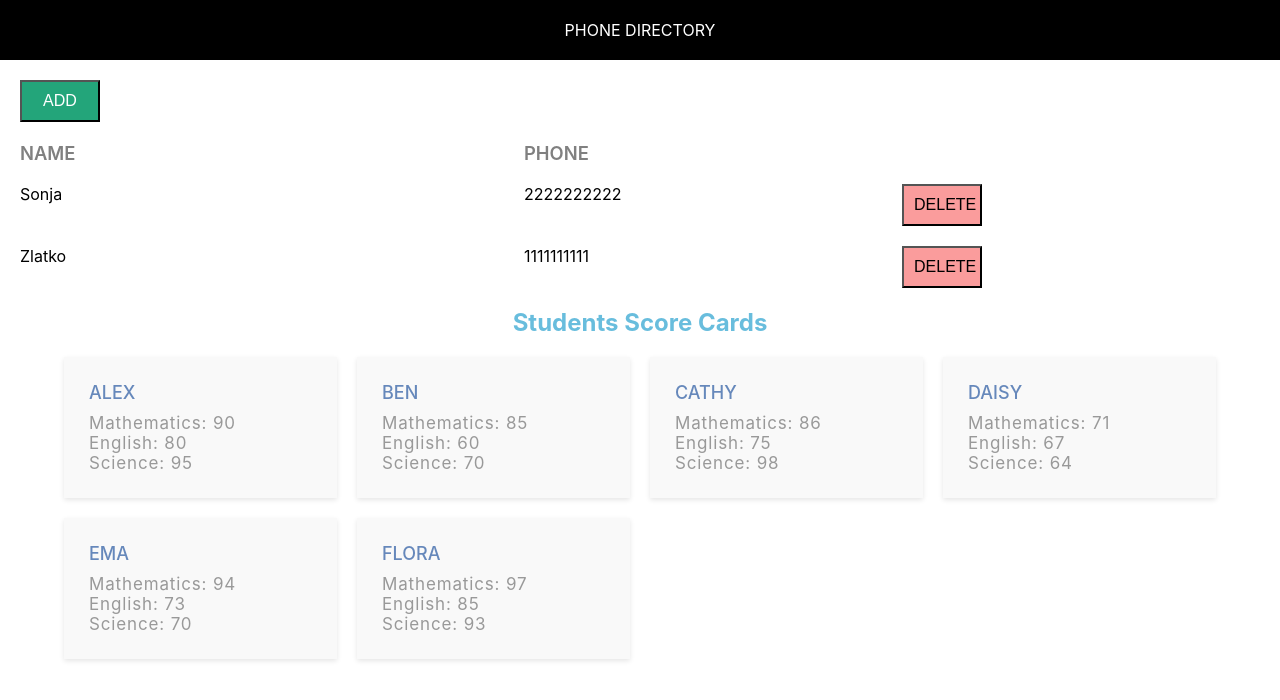
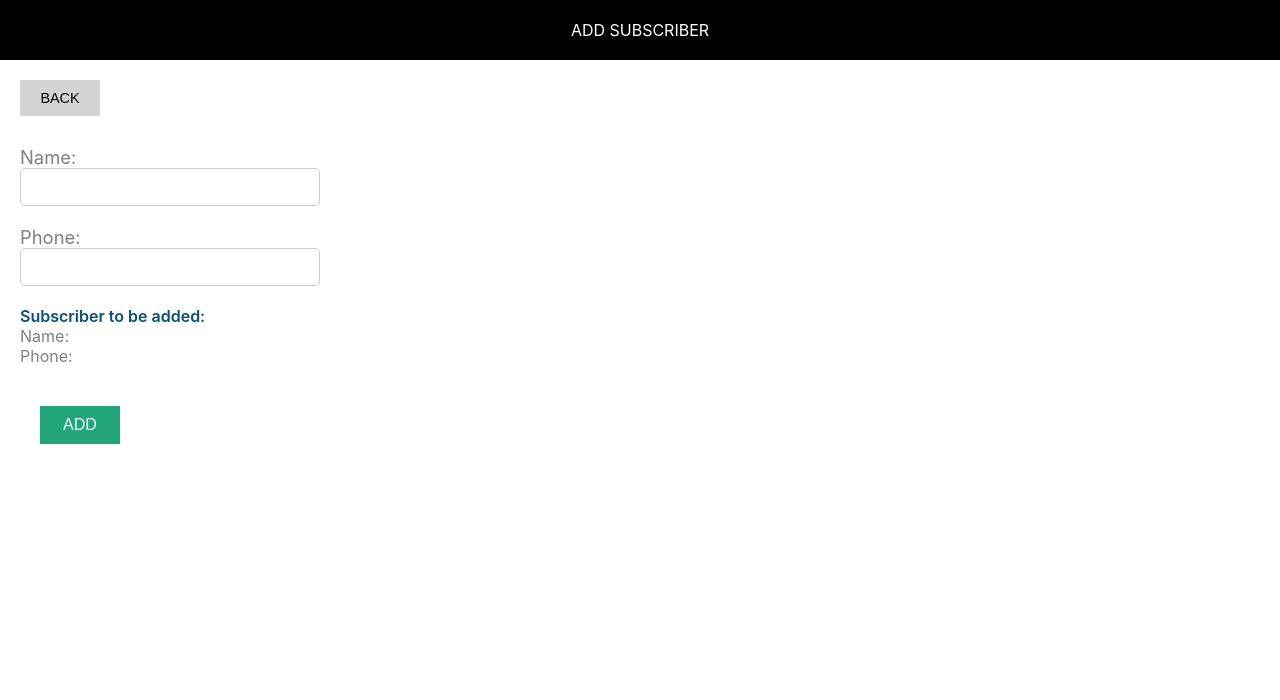
Before and after one commit to SonjaJan/phone-directory, a React (Create React App) app: page / in a window 1280 px wide. Shown: the top 700 px of the page. Built offline with nearby package versions, Linux system fonts and the light colour scheme.

Commit message:
Add Subscriber

```diff
--- /dev/null
+++ b/src/AddSubscriber.css
@@ -0,0 +1,34 @@
+.subscriber-form{
+    margin-top: 30px;
+}
+.label-control {
+    color: #808080;
+    font-size: 1.15rem;
+    margin-right: 15px;
+}
+.input-control {
+    width: 300px;
+    min-width: 100px;
+    padding: 10px 15px;
+    display: inline-block;
+    border: 1px solid #ccc;
+    border-radius: 5px;
+    box-sizing: border-box;
+    font-size: 0.9rem;
+    outline: none;
+}
+
+.subscriber-info-container {
+    font-size: 1rem;
+    margin-right: 10px;
+    margin-bottom: 20px;
+}
+
+.subscriber-to-add-heading {
+    color: #0a4f75;
+    font-weight: 600;
+}
+
+.subscriber-info {
+    color: #808080;
+}
--- /dev/null
+++ b/src/AddSubscriber.js
@@ -0,0 +1,30 @@
+import React, {Component} from 'react';
+import Header1 from './Header1';
+import './AddSubscriber.css';
+
+class AddSubscriber extends Component {
+    render(){
+        return(
+            <div>
+                <Header1 heading="Add Subscriber"/>
+                <div className="component-body-container">
+                    <button className="custom-btn">Back</button>
+                <form className="subscriber-form">
+                    <label htmlFor="name" className="label-control">Name:</label><br/>
+                    <input id="name" type="text" className="input-control" name="name"></input><br/><br/>
+                    <label htmlFor="phone" className="label-control">Phone:</label><br/>
+                    <input type="text" name="phone" className="input-control" id="phone"></input><br/><br/>
+                    <div className="subscriber-info-container">
+                        <span className="subscriber-to-add-heading">Subscriber to be added:</span><br/>
+                        <span className="subscriber-info">Name:</span><br/>
+                        <span className="subscriber-info">Phone:</span>
+                    </div>
+                    <button type="submit" className="custom-btn btn">Add</button>
+                </form>
+                </div>
+            </div>
+        )
+    }
+}
+
+export default AddSubscriber;
--- a/src/App.js
+++ b/src/App.js
@@ -3,6 +3,10 @@
 import "./App.css"
 
 class App extends Component {
+
+  clickHandler(message) {
+    alert(message);
+  }
   render() {
 
     let studentsInfo = [
@@ -121,7 +125,7 @@
           return  <div key={sub.id} className="phoneListGrid">
               <span>{sub.name}</span>
               <span>{sub.phone}</span>
-              <button className="delBtn">Delete</button>
+              <button className="delBtn" onClick={this.clickHandler.bind(this, "Delete Clicked")}>Delete</button>
             </div>
 
         })
--- /dev/null
+++ b/src/common/common.css
@@ -0,0 +1,24 @@
+.component-body-container{
+    padding: 20px;
+}
+.custom-btn{
+    padding: 10px;
+    border: none;
+    margin-right: 10px;
+    text-transform: uppercase;
+    width: 80px;
+    font-size: 0.9rem;
+    cursor: pointer;
+    outline: none;
+    background: #d3d3d3;
+}
+.btn {
+    background: #23a57a;
+    color: #fff;
+    text-transform: uppercase;
+    padding: 10px;
+    margin-top: 20px;
+    margin-left: 20px;
+    width: 80px;
+    font-size: 1rem;
+}
--- a/src/index.js
+++ b/src/index.js
@@ -3,10 +3,12 @@
 import './index.css';
 import App from './App';
 import reportWebVitals from './reportWebVitals';
+import './common/common.css';
+import AddSubscriber from './AddSubscriber';
 
 ReactDOM.render(
 <React.StrictMode>
-<App />
+<AddSubscriber />
 </React.StrictMode>,
 document.getElementById('root')
 );
```
